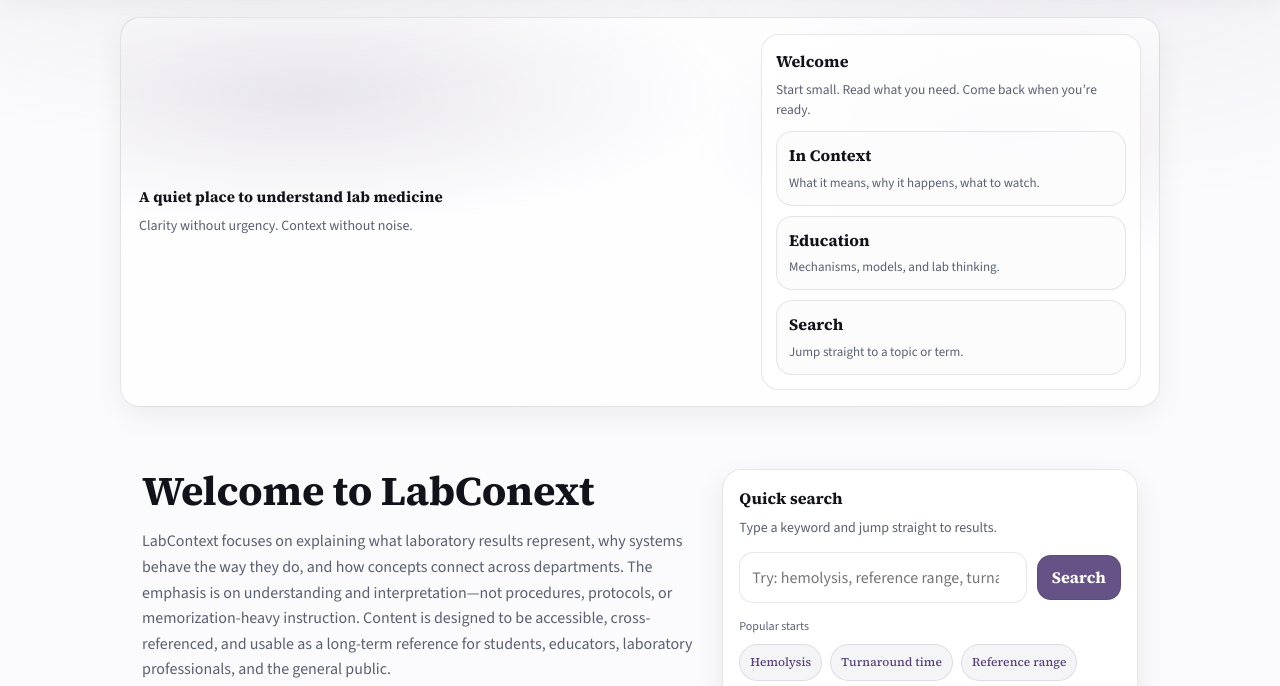
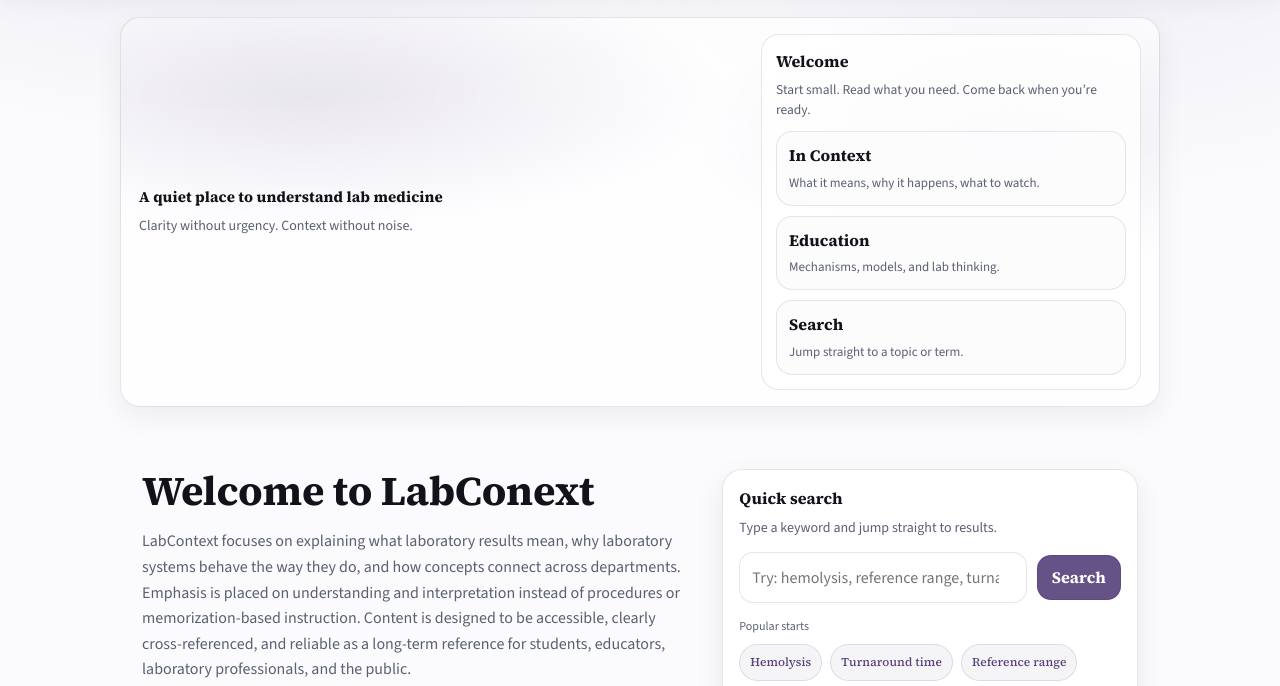
Before and after one commit to EqualHuman/LabContext, a plain HTML site: page index.html in a window 1280 px wide. Shown: the part 71-757 px from the top of the page. Drawn offline with nearby package versions, Linux system fonts and the light colour scheme.

Commit message:
Update index.html

```diff
--- a/index.html
+++ b/index.html
@@ -53,9 +53,7 @@
         <div class="hero-left">
           <h1 class="hero-title">Welcome to LabConext</h1>
           <p class="hero-subtitle">
-            LabContext focuses on explaining what laboratory results represent, why systems behave the way they do, and how concepts connect across departments. The emphasis is on understanding and interpretation—not procedures, protocols, or memorization-heavy instruction.
-
-Content is designed to be accessible, cross-referenced, and usable as a long-term reference for students, educators, laboratory professionals, and the general public.
+          LabContext focuses on explaining what laboratory results mean, why laboratory systems behave the way they do, and how concepts connect across departments. Emphasis is placed on understanding and interpretation instead of procedures or memorization-based instruction. Content is designed to be accessible, clearly cross-referenced, and reliable as a long-term reference for students, educators, laboratory professionals, and the public.
           </p>
 
           <div class="hero-actions">
```
